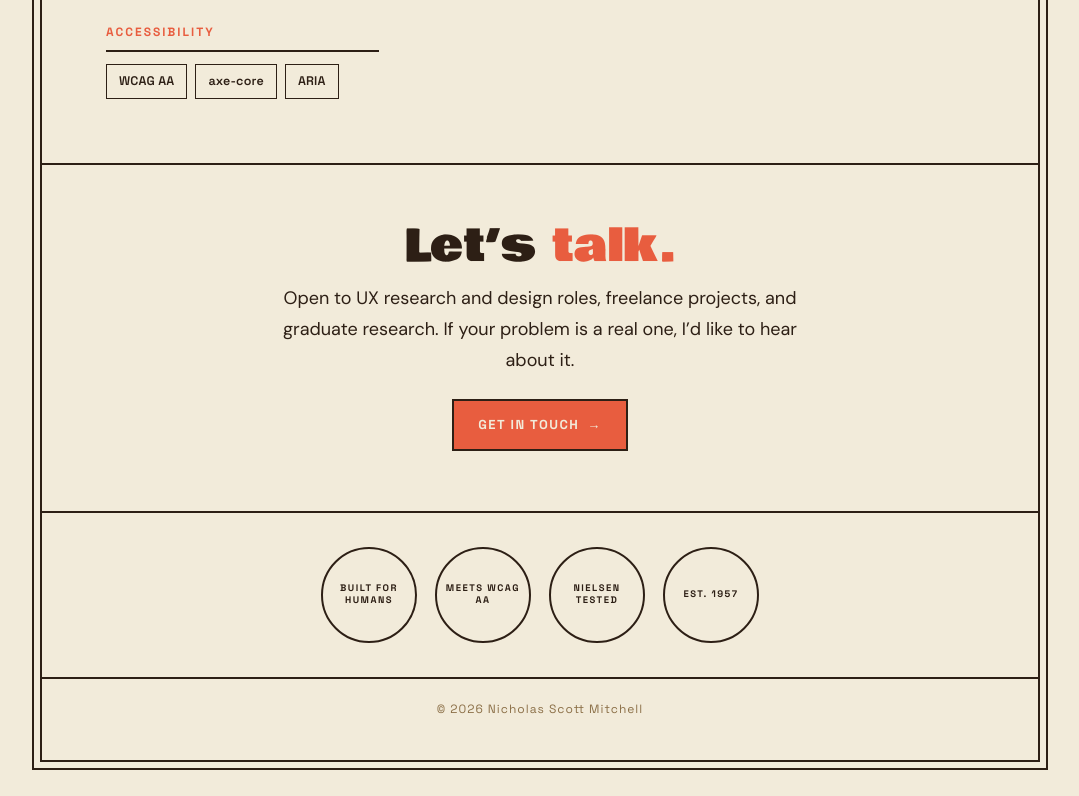
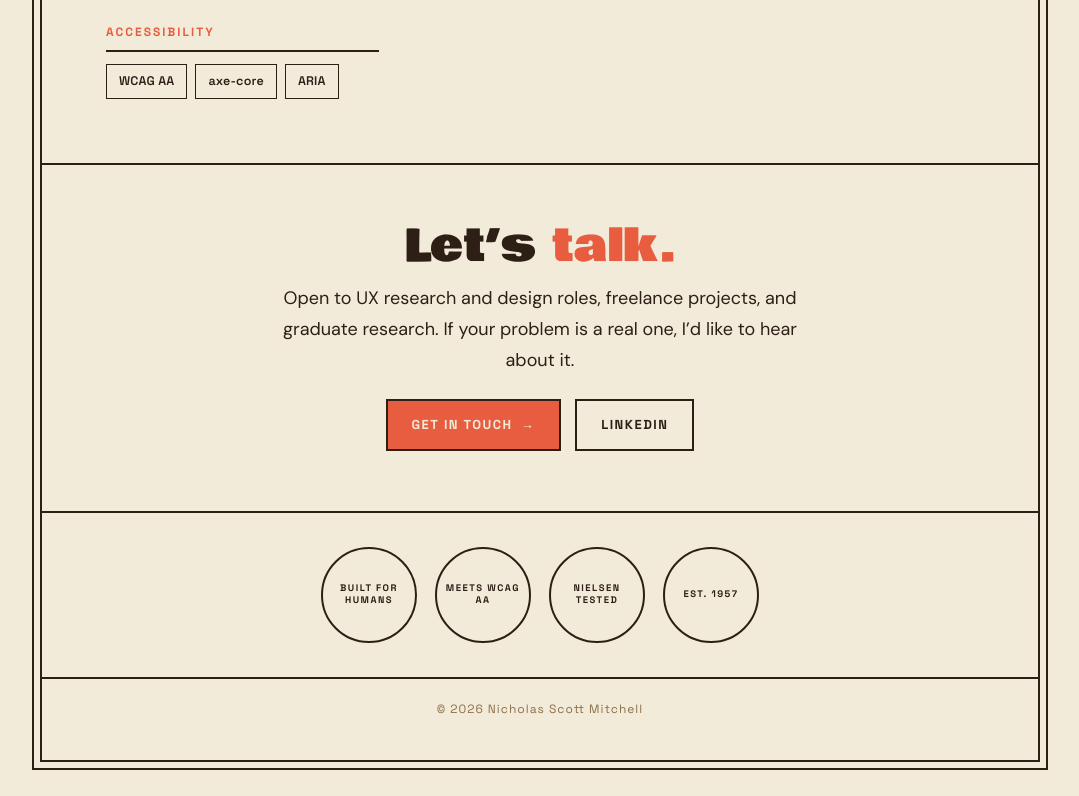
Before and after one commit to FisterMantastic97/LivePortfolio, a Next.js app: page /about in a window 1280 px wide. Shown: the part 3365-4161 px from the top of the page, without its empty margins (100-1179 px from the left). Built offline with nearby package versions, Linux system fonts and the light colour scheme.

Commit message:
Add LinkedIn button to About (for real)

```diff
--- a/app/about/page.tsx
+++ b/app/about/page.tsx
@@ -164,7 +164,10 @@
             <div className="pad-cta">
               <h2>Let&rsquo;s <span className="tang">talk.</span></h2>
               <p>Open to UX research and design roles, freelance projects, and graduate research. If your problem is a real one, I&rsquo;d like to hear about it.</p>
-              <a className="btn btn-primary" href="/#contact">Get in touch <span className="arw">→</span></a>
+              <div className="cta-actions">
+                <a className="btn btn-primary" href="/#contact">Get in touch <span className="arw">→</span></a>
+                <a className="btn btn-ghost" href="https://www.linkedin.com/in/nicholasscottmitchell/" target="_blank" rel="noopener noreferrer">LinkedIn</a>
+              </div>
             </div>
           </div>
 
```
